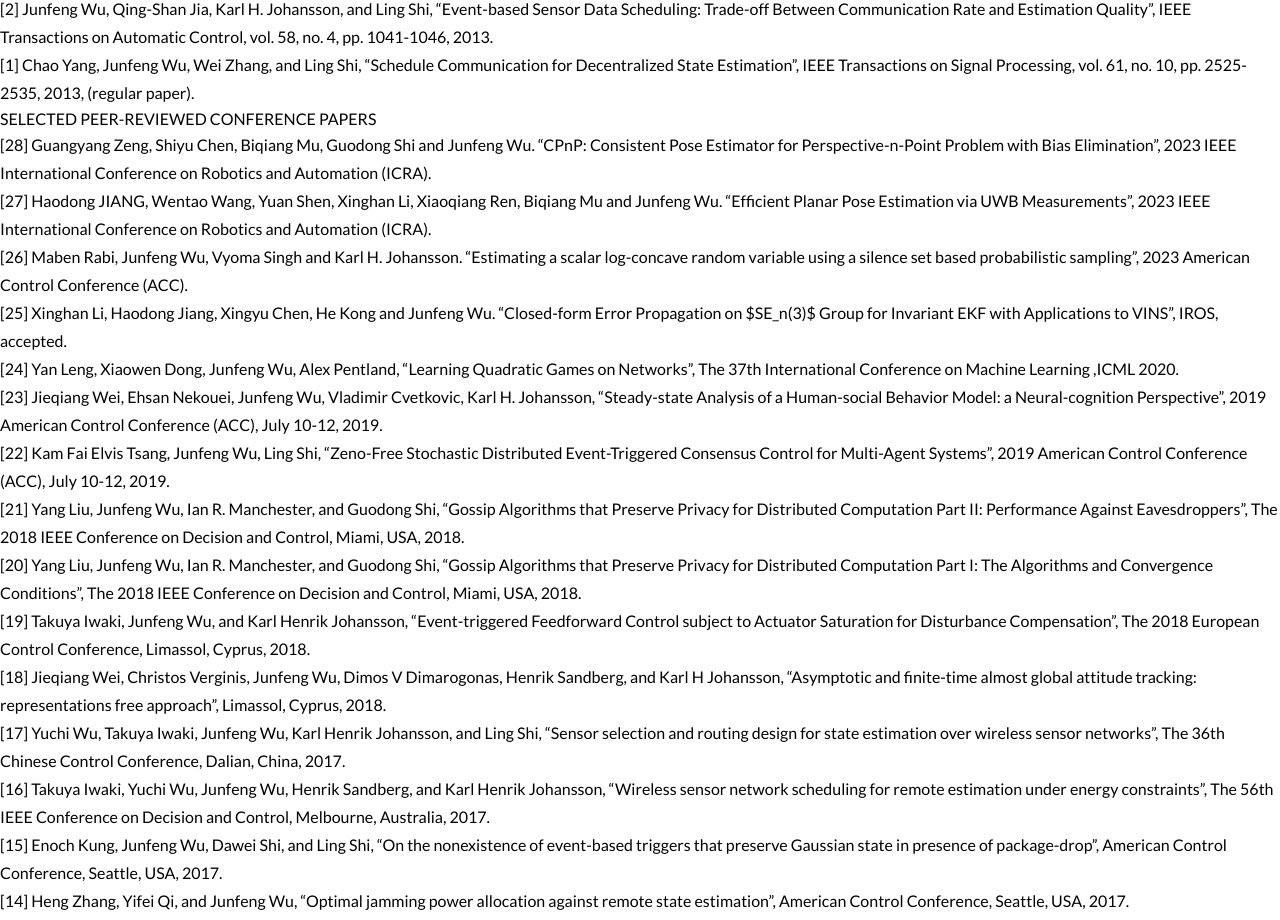
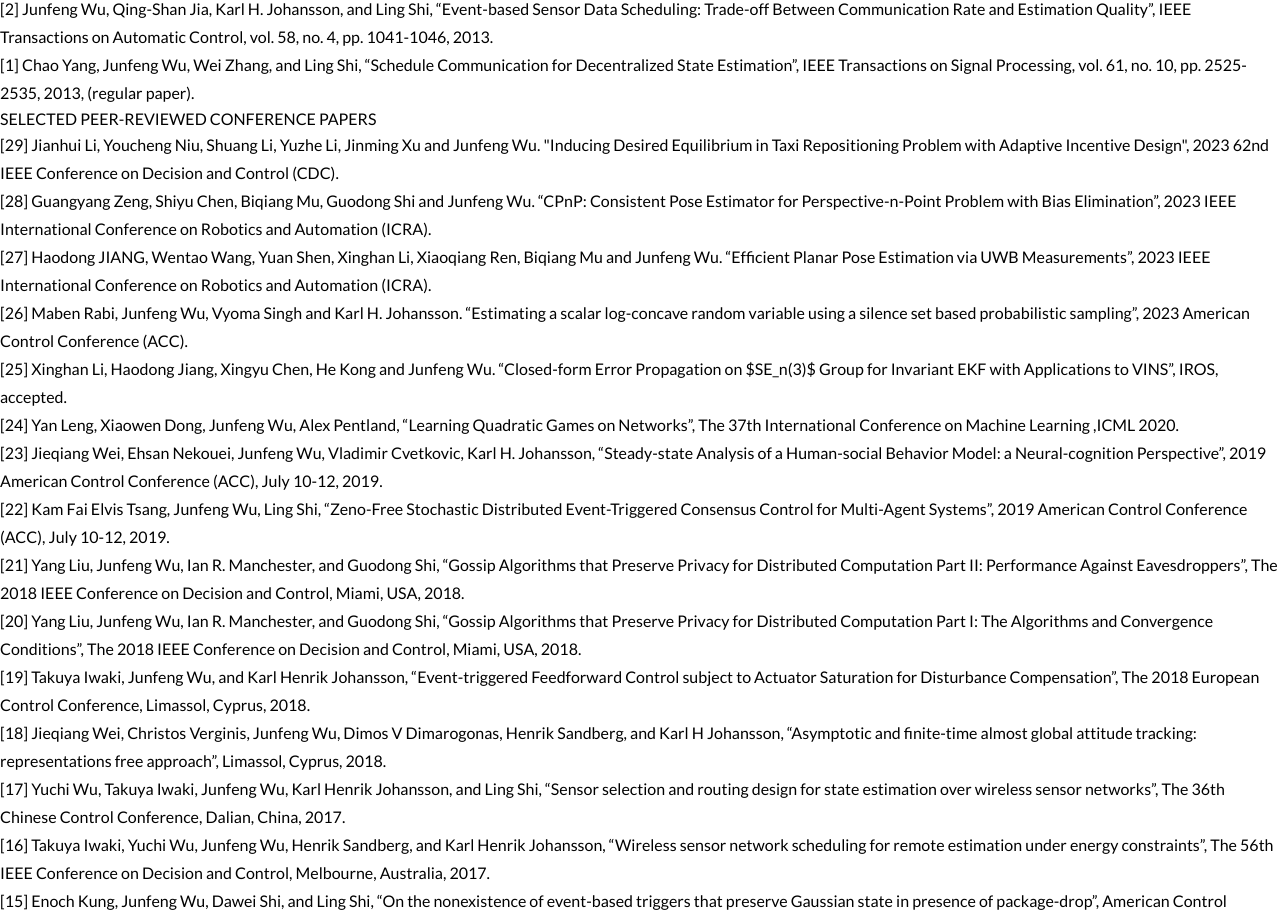
Before and after one commit to LIAS-CUHKSZ/lias-cuhksz.github.io, a Next.js app: page /publications in a window 1280 px wide. Shown: the part 2650-3570 px from the top of the page. Built offline with nearby package versions, Linux system fonts and the light colour scheme.

Commit message:
feat: add 29 publication

```diff
--- a/app/publications/page.tsx
+++ b/app/publications/page.tsx
@@ -284,6 +284,12 @@ function Page(): JSX.Element {
         </h2>
         <div>
           <p>
+            [29] Jianhui Li, Youcheng Niu, Shuang Li, Yuzhe Li, Jinming Xu and
+            Junfeng Wu. "Inducing Desired Equilibrium in Taxi Repositioning
+            Problem with Adaptive Incentive Design", 2023 62nd IEEE Conference
+            on Decision and Control (CDC).
+          </p>
+          <p>
             [28] Guangyang Zeng, Shiyu Chen, Biqiang Mu, Guodong Shi and Junfeng
             Wu. “CPnP: Consistent Pose Estimator for Perspective-n-Point Problem
             with Bias Elimination”, 2023 IEEE International Conference on
```
